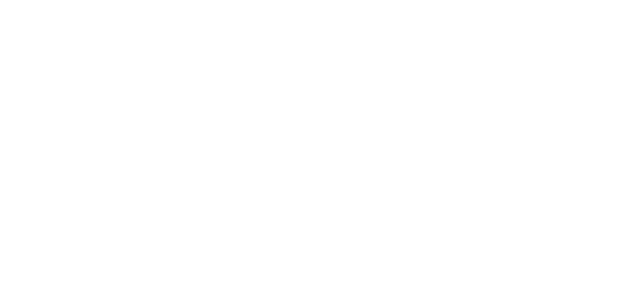
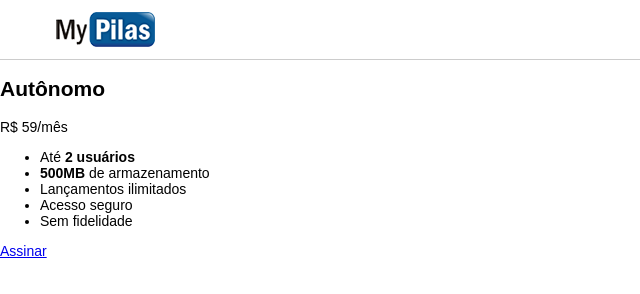
Before and after one commit to AlexandreDamaso/aw_mypilas, a plain HTML site: page index.html in a window 1280 px wide. Shown: the whole page, without its empty margins (0-640 px from the left). Drawn offline with Linux system fonts and the light colour scheme.

Commit message:
Criação dos Planos

```diff
--- /dev/null
+++ b/css/style.css
@@ -0,0 +1,21 @@
+* {
+    box-sizing: border-box;
+}
+body {
+    margin: 0px;
+    font-family: Arial, Helvetica, sans-serif;
+    font-size: 14px;
+}
+header {
+    height: 60px;
+    border-bottom: 1px solid #cccccc;
+}
+header img {
+    margin-top: 12px;
+}
+.container {
+    width: 1200px;
+    margin: 0 auto;
+    padding-left: 15px;
+    padding-right: 15px;
+}
--- a/index.html
+++ b/index.html
@@ -1,12 +1,31 @@
 <!DOCTYPE html>
-<html lang="en">
+<html lang="pt-BR">
 <head>
     <meta charset="UTF-8">
     <meta http-equiv="X-UA-Compatible" content="IE=edge">
     <meta name="viewport" content="width=device-width, initial-scale=1.0">
-    <title>Document</title>
+    <title>MyPilas</title>
+    <link rel="stylesheet" href="css/style.css" />
 </head>
 <body>
-
+    <header>
+        <div class="container">
+            <img src="img/logo.png" width="100" height="35" alt="MyPilas" />
+        </div>
+    </header>
+    <article class="">
+        <h2>Autônomo</h2>
+        <div>R$ 59/mês</div>
+        <ul>
+            <li>Até <strong>2 usuários</strong></li>
+            <li><strong>500MB</strong> de armazenamento</li>
+            <li>Lançamentos ilimitados</li>
+            <li>Acesso seguro</li>
+            <li>Sem fidelidade</li>
+        </ul>
+        <footer>
+            <a href="assine.html">Assinar</a>
+        </footer>
+    </article>
 </body>
 </html>
```
Also changed, not shown: img/logo.png (added).
